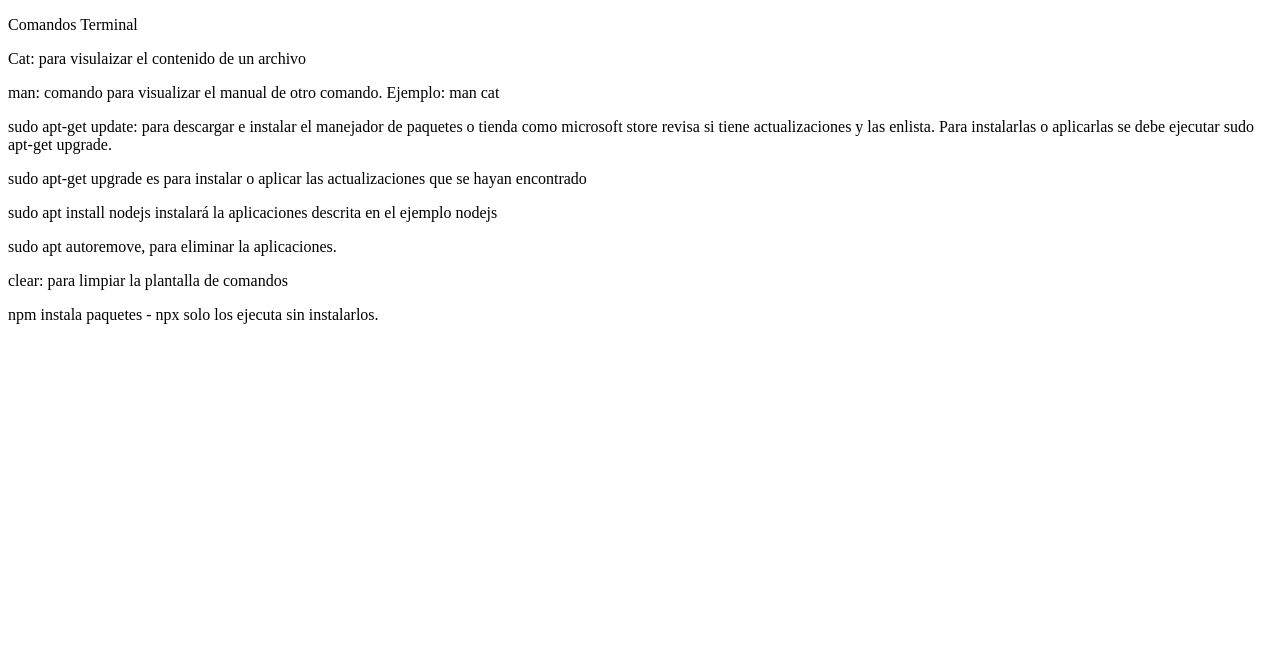
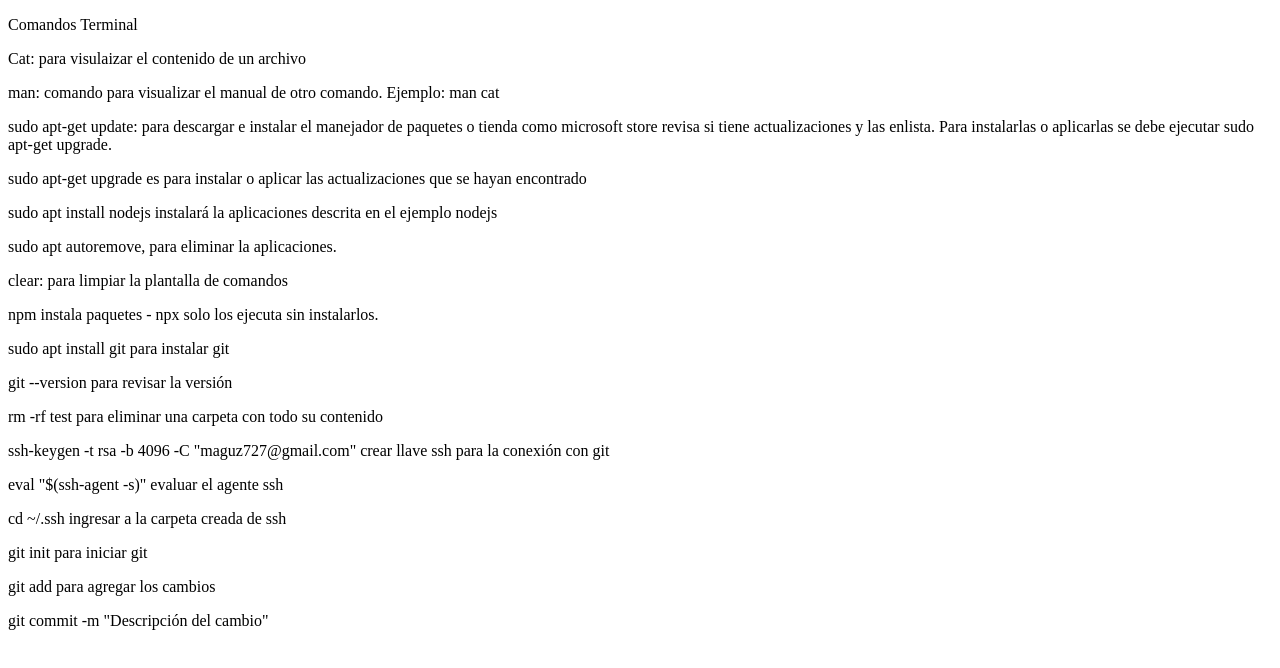
Before and after one commit to maguz727/projectDemoPrework, a plain HTML site: page index.html in a window 1280 px wide. Drawn offline with Linux system fonts and the light colour scheme.

Commit message:
nuevos comandos aprendidos

```diff
--- a/index.html
+++ b/index.html
@@ -19,6 +19,15 @@
     <p>sudo apt autoremove, para eliminar la aplicaciones.</p>
     <p>clear: para limpiar la plantalla de comandos</p>
     <p>npm instala paquetes - npx solo los ejecuta sin instalarlos.</p>
+    <p>sudo apt install git para instalar git</p>
+    <p>git --version para revisar la versión</p>
+    <p>rm -rf test para eliminar una carpeta con todo su contenido</p>
+    <p>ssh-keygen -t rsa -b 4096 -C "maguz727@gmail.com" crear llave ssh para la conexión con git</p>
+    <p>eval "$(ssh-agent -s)" evaluar el agente ssh</p>
+    <p>cd ~/.ssh ingresar a la carpeta creada de ssh</p>
+    <p>git init para iniciar git</p>
+    <p>git add para agregar los cambios</p>
+    <p>git commit -m "Descripción del cambio"</p>
 
 </body>
 </html>
```
